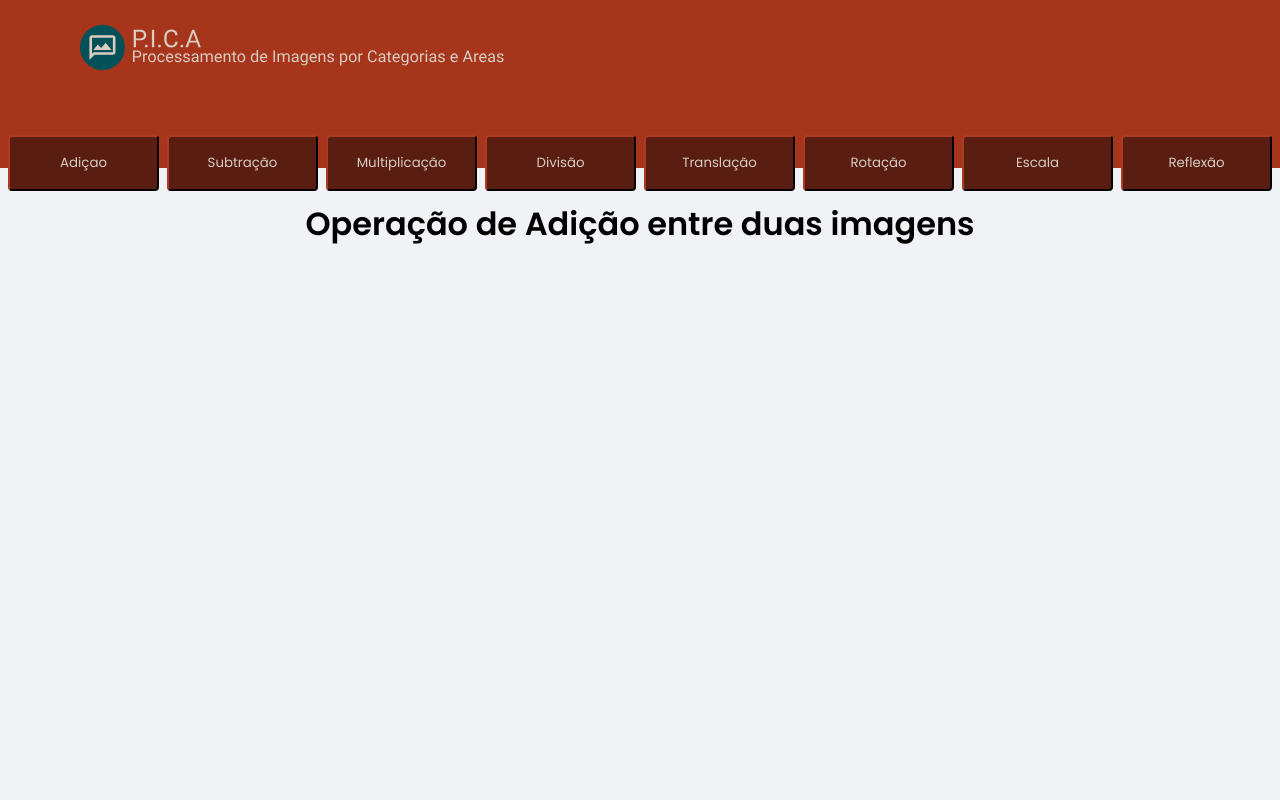
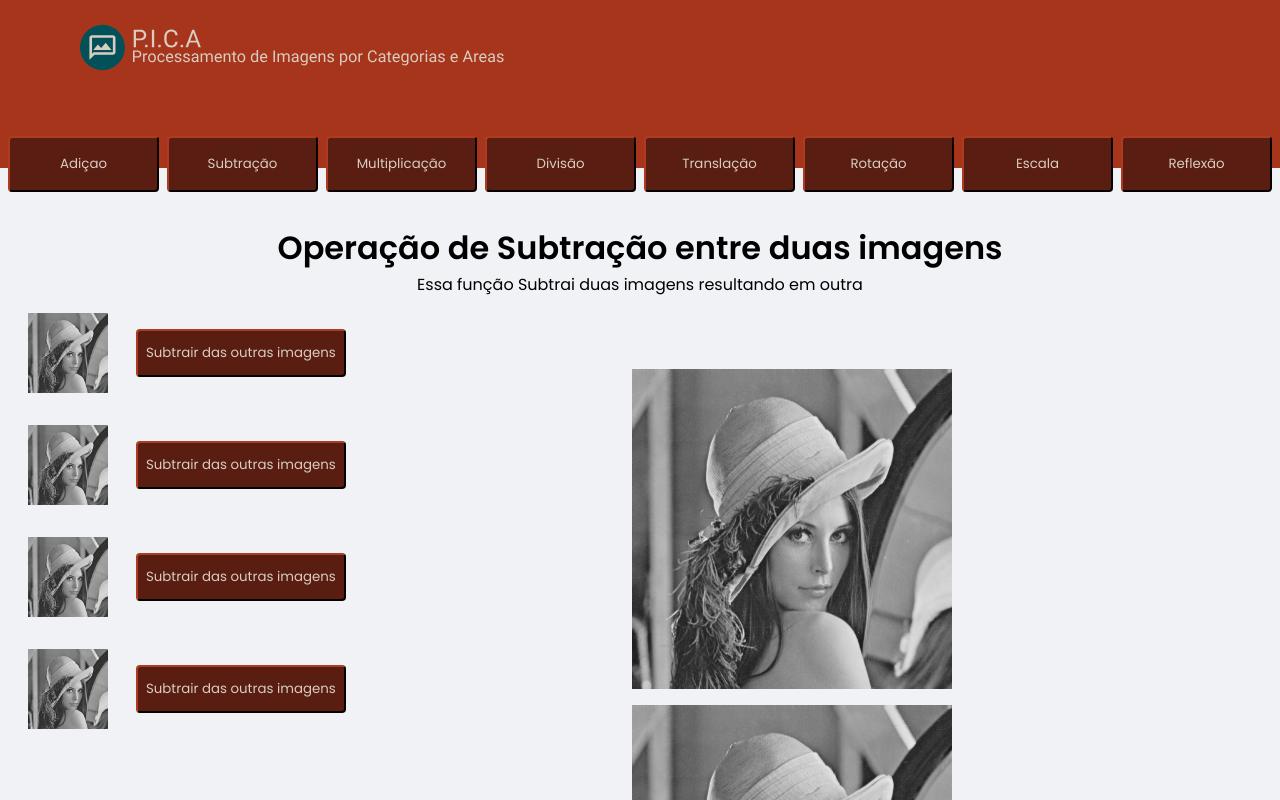
Before and after one commit to FilipeMSouza/P.I.C.A, a React (Create React App) app: page /adicao in a window 1280 px wide. Both pictures are taken after a click on the button "Subtração". Shown: the top 800 px of the page. Built offline with nearby package versions, Linux system fonts and the light colour scheme.

Commit message:
feature/body_page | Botões para mostrar resultados
- O botoes para mostar resultados agora estão funcionando da maneira certa
- O corpo de todas as paginas estão buildados
- Vou inserir uma fake api para fazer uma conexão como o back end para
  facilitar na integração com o banco

```diff
--- a/src/App.tsx
+++ b/src/App.tsx
@@ -1,6 +1,7 @@
 import { Header } from "./components/Header";
 import MainRoutes from './routes'
 import { GlobalStyle } from "./styles/global";
+import { Button } from "./components/Buttons";
 import { MemoryRouter as Router } from 'react-router-dom';
 
 export function App() {
@@ -8,6 +9,7 @@ export function App() {
         <>
             <Router>
                 <Header />
+                <Button/>
                 <MainRoutes/>
                 <GlobalStyle />
             </Router>
--- a/src/components/Header/index.tsx
+++ b/src/components/Header/index.tsx
@@ -1,6 +1,5 @@
 import logoImg from '../../assets/LogoImg.svg';
 import { Container, Content } from './styles';
-import { Button } from "../Buttons";
 
 export function Header() {
 
@@ -10,7 +9,6 @@ export function Header() {
             <Content>
                 <img src={logoImg} alt="P.I.C.A" />
             </Content>
-            <Button/>
         </Container>
     )
 }
--- a/src/pages/divisao.tsx
+++ b/src/pages/divisao.tsx
@@ -1,9 +1,31 @@
-import { Container } from "./style"
+import { Container, Content, AuxContainer, ButtonContent, Result } from "./style"
+import Logo from "../assets/placeholders/lena_gray_512.jpeg";
 
 export default function Divisao() {
     return (
         <Container>
-            <h1>Operação de Adição entre duas imagens</h1>
+            <h1>Operação de Divisão entre duas imagens</h1>
+            <p>Essa Função divide uma imagem pela outra resultando em outra</p>
+            <AuxContainer>
+                <Content>
+                    <img className="opcao" src={Logo} alt="logo" />
+                    <img className="opcao" src={Logo} alt="logo" />
+                    <img className="opcao" src={Logo} alt="logo" />
+                    <img className="opcao" src={Logo} alt="logo" />
+                </Content>
+
+                <ButtonContent>
+                    <button onClick={() => console.log("Clicked")}>Translacionar imagem</button>
+                    <button onClick={() => console.log("Clicked")}>Translacionar imagem</button>
+                    <button onClick={() => console.log("Clicked")}>Translacionar imagem</button>
+                    <button onClick={() => console.log("Clicked")}>Translacionar imagem</button>
+                </ButtonContent>
+            </AuxContainer>
+            <Result>
+                <img className="resultado" src={Logo} alt="Resultado 1" />
+                <img className="resultado" src={Logo} alt="Resultado 2" />
+                <img className="resultado" src={Logo} alt="Resultado 3" />
+            </Result>
         </Container>
     );
 }
--- a/src/pages/escala.tsx
+++ b/src/pages/escala.tsx
@@ -1,8 +1,36 @@
-import { Container } from "./style"
+import { Container, Content, AuxContainer, ButtonContent, Result } from "./style"
+import Logo from "../assets/placeholders/lena_gray_512.jpeg";
+
 export default function Escala() {
     return (
         <Container>
-            <h1>Operação de Adição entre duas imagens</h1>
+            <h1>Operação de Escalonamento de imagens</h1>
+            <p>Essa Função muda a escala de uma imagem</p>
+
+            <AuxContainer>
+                <Content>
+                    <img className="opcao" src={Logo} alt="logo" />
+                    <img className="opcao" src={Logo} alt="logo" />
+                    <img className="opcao" src={Logo} alt="logo" />
+                    <img className="opcao" src={Logo} alt="logo" />
+                </Content>
+
+                <ButtonContent>
+                    <button onClick={() => console.log("Clicked")}>Upscale</button>
+                    <button onClick={() => console.log("Clicked")}>Upscale</button>
+                    <button onClick={() => console.log("Clicked")}>Upscale</button>
+                    <button onClick={() => console.log("Clicked")}>Upscaale</button>
+                </ButtonContent>
+                <ButtonContent>
+                    <button onClick={() => console.log("Clicked")}>Downscale</button>
+                    <button onClick={() => console.log("Clicked")}>Downscale</button>
+                    <button onClick={() => console.log("Clicked")}>Downscale</button>
+                    <button onClick={() => console.log("Clicked")}>Downscale</button>
+                </ButtonContent>
+            </AuxContainer>
+            <Result>
+                <img className="resultado" src={Logo} alt="Resultado" />
+            </Result>
         </Container>
     );
 }
--- a/src/pages/reflexao.tsx
+++ b/src/pages/reflexao.tsx
@@ -1,8 +1,29 @@
-import { Container } from "./style"
+import { Container, Content, AuxContainer, ButtonContent, Result } from "./style"
+import Logo from "../assets/placeholders/lena_gray_512.jpeg";
+
 export default function Reflexao() {
     return (
         <Container>
-            <h1>Operação de Adição entre duas imagens</h1>
+            <h1>Operação de Reflexão</h1>
+            <p>Essa função faz a reflexão</p>
+            <AuxContainer>
+                <Content>
+                    <img className="opcao" src={Logo} alt="logo" />
+                    <img className="opcao" src={Logo} alt="logo" />
+                    <img className="opcao" src={Logo} alt="logo" />
+                    <img className="opcao" src={Logo} alt="logo" />
+                </Content>
+
+                <ButtonContent>
+                    <button onClick={() => console.log("Clicked")}>Relfetir imagem</button>
+                    <button onClick={() => console.log("Clicked")}>Relfetir imagem</button>
+                    <button onClick={() => console.log("Clicked")}>Relfetir imagem</button>
+                    <button onClick={() => console.log("Clicked")}>Relfetir imagem</button>
+                </ButtonContent>
+            </AuxContainer>
+            <Result>
+                <img className="resultado" src={Logo} alt="Resultado" />
+            </Result>
         </Container>
     );
 }
--- a/src/pages/rotacao.tsx
+++ b/src/pages/rotacao.tsx
@@ -1,8 +1,31 @@
-import { Container } from "./style"
+import { Container, Content, AuxContainer, ButtonContent, Result } from "./style"
+import Logo from "../assets/placeholders/lena_gray_512.jpeg";
+
 export default function Rotacao() {
     return (
         <Container>
-            <h1>Operação de Adição entre duas imagens</h1>
+            <h1>Operação de Rotação </h1>
+            <p>Essa função rotaciona a imagem</p>
+            <AuxContainer>
+                <Content>
+                    <img className="opcao" src={Logo} alt="logo" />
+                    <img className="opcao" src={Logo} alt="logo" />
+                    <img className="opcao" src={Logo} alt="logo" />
+                    <img className="opcao" src={Logo} alt="logo" />
+                </Content>
+
+                <ButtonContent>
+                    <button onClick={() => console.log("Clicked")}>Rotacionar imagem</button>
+                    <button onClick={() => console.log("Clicked")}>Rotacionar imagem</button>
+                    <button onClick={() => console.log("Clicked")}>Rotacionar imagem</button>
+                    <button onClick={() => console.log("Clicked")}>Rotacionar imagem</button>
+                </ButtonContent>
+            </AuxContainer>
+
+            <Result>
+                <img className="resultado" src={Logo} alt="Resultado" />
+            </Result>
+
         </Container>
     );
 }
--- a/src/pages/style.ts
+++ b/src/pages/style.ts
@@ -9,27 +9,41 @@ export const Container = styled.div`
         margin-right: auto;
     }
 
+
 `;
-export const RightContent= styled.div`
+
+export const AuxContainer = styled.div`
+    display: flex;
+    flex-direction: row;
+    flex-wrap:wrap;
+`;
+
+
+export const Content = styled.div`
     display: flex;
     align-items: flex-start;
     flex-direction: column;
-
-    div{
-        display: flex;
-        flex-direction: horizontal;
-    }
     img{
-        margin-left: 2rem;
-        padding: 0.75rem;
-        &.imgSoma{
-            height: 4rem;
-            width:  4rem;
+        margin-left: .75rem;
+        padding: 1rem;
+        &.opcao{
+            height: 5rem;
+            width:  5rem;
         }
     }
 
-    button{
-        margin-top: 1.25rem;
+`;
+
+
+export const ButtonContent = styled.div`
+    display: flex;
+    flex-direction: column;
+
+
+    button {
+        margin-top:2rem;
+        margin-bottom:2rem;
+        margin-left: 0.75rem;
         height: 3rem;
         background: var(--Dark-brown);
         padding: 0.5rem 0.5rem;
@@ -37,23 +51,23 @@ export const RightContent= styled.div`
         color: var(--light-brown);
         border-color: var(--Dark-brown);
         box-shadow: none;
-
     }
-
 `;
 
-export const LeftContent= styled.div`
+export const Result = styled.div`
     display: flex;
-    align-items: flex-end;
-    flex-direction: column;
-    margin-top: -21rem;
-
+    flex-direction: row;
+    flex-wrap:wrap;
+    align-items: center;
+    margin-top: -24rem;
+    margin-left: auto;
+    margin-right: 1rem;
+    width: 50%;
     img{
-        margin-right: 5rem;
-        padding: 0.75rem;
-        &.imgSoma{
+        padding: 0.5rem;
+        &.resultado{
+            width: 20rem;
             height: 20rem;
-            width:  20rem;
         }
     }
 `;
--- a/src/pages/subtracao.tsx
+++ b/src/pages/subtracao.tsx
@@ -1,8 +1,32 @@
-import { Container } from "./style"
+import { Container, Content, AuxContainer, ButtonContent, Result } from "./style"
+import Logo from "../assets/placeholders/lena_gray_512.jpeg";
+
 export default function Subtracao() {
     return (
         <Container>
-            <h1>Operação de Adição entre duas imagens</h1>
+            <h1>Operação de Subtração entre duas imagens</h1>
+            <p>Essa função Subtrai duas imagens resultando em outra</p>
+
+            <AuxContainer>
+                <Content>
+                    <img className="opcao" src={Logo} alt="logo" />
+                    <img className="opcao" src={Logo} alt="logo" />
+                    <img className="opcao" src={Logo} alt="logo" />
+                    <img className="opcao" src={Logo} alt="logo" />
+                </Content>
+
+                <ButtonContent>
+                    <button onClick={() => console.log("Clicked")}>Subtrair das outras imagens</button>
+                    <button onClick={() => console.log("Clicked")}>Subtrair das outras imagens</button>
+                    <button onClick={() => console.log("Clicked")}>Subtrair das outras imagens</button>
+                    <button onClick={() => console.log("Clicked")}>Subtrair das outras imagens</button>
+                </ButtonContent>
+            </AuxContainer>
+            <Result>
+                <img className="resultado" src={Logo} alt="Resultado 1" />
+                <img className="resultado" src={Logo} alt="Resultado 2" />
+                <img className="resultado" src={Logo} alt="Resultado 3" />
+            </Result>
         </Container>
     );
 }
--- a/src/pages/translacao.tsx
+++ b/src/pages/translacao.tsx
@@ -1,8 +1,32 @@
-import { Container } from "./style"
+import { Container, Content, AuxContainer, ButtonContent, Result } from "./style"
+import Logo from "../assets/placeholders/lena_gray_512.jpeg";
+
 export default function Translacao() {
     return (
         <Container>
-            <h1>Operação de Adição entre duas imagens</h1>
+            <h1>Operação de Translação</h1>
+            <p>IDK</p>
+            <AuxContainer>
+                <Content>
+                    <img className="opcao" src={Logo} alt="logo" />
+                    <img className="opcao" src={Logo} alt="logo" />
+                    <img className="opcao" src={Logo} alt="logo" />
+                    <img className="opcao" src={Logo} alt="logo" />
+                </Content>
+
+                <ButtonContent>
+                    <button onClick={() => console.log("Clicked")}>Translacionar imagem</button>
+                    <button onClick={() => console.log("Clicked")}>Translacionar imagem</button>
+                    <button onClick={() => console.log("Clicked")}>Translacionar imagem</button>
+                    <button onClick={() => console.log("Clicked")}>Translacionar imagem</button>
+                </ButtonContent>
+            </AuxContainer>
+
+            <Result>
+                <img className="resultado" src={Logo} alt="Resultado" />
+            </Result>
+
+
         </Container>
 
     );
--- a/src/styles/global.ts
+++ b/src/styles/global.ts
@@ -49,5 +49,9 @@ export const GlobalStyle = createGlobalStyle`
     button{
         cursor: pointer;
     }
+    [disabled]{
+        opacity: 0.6;
+        cursor: not-allowed;
+    }
 }
 `;
```
Also changed, not shown: src/pages/adicao.tsx (+21 -28 lines), src/pages/multiply.tsx (+26 -2 lines).
